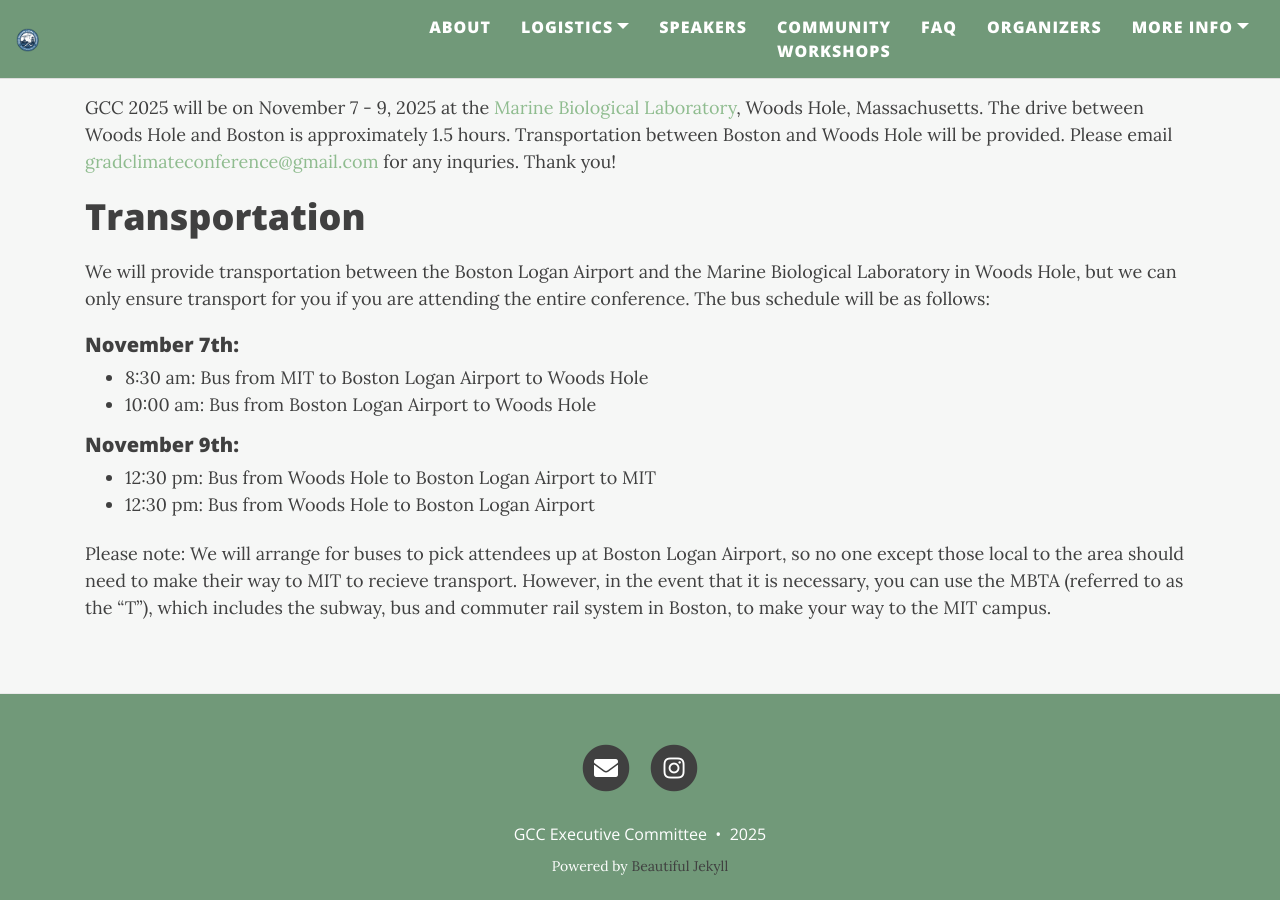
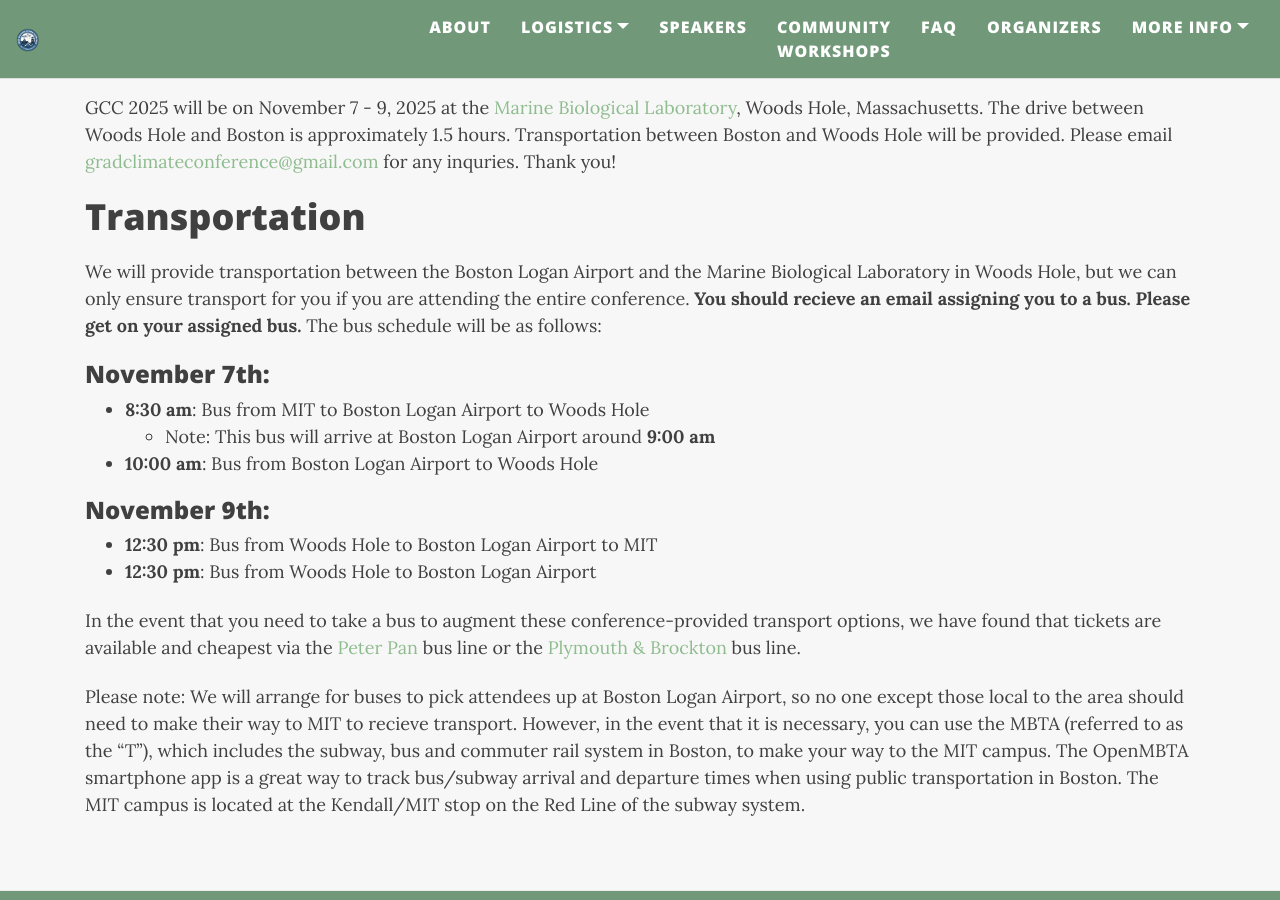
Before and after one commit to graduateclimateconference/graduateclimateconference.github.io, a Jekyll site: the page built from logistics.md, in a window 1280 px wide and 900 px high, scrolled down 614 px. Built offline with Jekyll 4.4.1, drawn with Linux system fonts in a browser that asks for light colours; nearby versions of some CDN libraries.

Commit message:
Update logistics.md

```diff
--- a/logistics.md
+++ b/logistics.md
@@ -9,28 +9,31 @@ cover-img: "/assets/img/WoodsHole3.jpeg"
 
 # Location
 
-GCC 2025 will be on November 7 - 9, 2025 at the [Marine Biological Laboratory](https://www.mbl.edu/){:target="_blank"}, Woods Hole, Massachusetts. The drive between Woods Hole and Boston is approximately 1.5 hours. Transportation between Boston and Woods Hole will be provided. Please email [gradclimateconference@gmail.com](mailto:gradclimateconference@gmail.com) for any inquries. Thank you!
+GCC 2025 will be on November 7 - 9, 2025 at the [Marine Biological Laboratory](https://www.mbl.edu/), Woods Hole, Massachusetts. The drive between Woods Hole and Boston is approximately 1.5 hours. Transportation between Boston and Woods Hole will be provided. Please email [gradclimateconference@gmail.com](mailto:gradclimateconference@gmail.com) for any inquries. Thank you!
 
 # Transportation
 
-We will provide transportation between the Boston Logan Airport and the Marine Biological Laboratory in Woods Hole, but we can only ensure transport for you if you are attending the entire conference. The bus schedule will be as follows:
+We will provide transportation between the Boston Logan Airport and the Marine Biological Laboratory in Woods Hole, but we can only ensure transport for you if you are attending the entire conference. __You should recieve an email assigning you to a bus. Please get on your assigned bus.__ The bus schedule will be as follows:
 
-##### November 7th:
-- 8:30 am: Bus from MIT to Boston Logan Airport to Woods Hole
-- 10:00 am: Bus from Boston Logan Airport to Woods Hole
+### November 7th:
+- __8:30 am__: Bus from MIT to Boston Logan Airport to Woods Hole
+   - Note: This bus will arrive at Boston Logan Airport around __9:00 am__
+- __10:00 am__: Bus from Boston Logan Airport to Woods Hole
 
-##### November 9th:
-- 12:30 pm: Bus from Woods Hole to Boston Logan Airport to MIT
-- 12:30 pm: Bus from Woods Hole to Boston Logan Airport
+### November 9th:
+- __12:30 pm__: Bus from Woods Hole to Boston Logan Airport to MIT
+- __12:30 pm__: Bus from Woods Hole to Boston Logan Airport
 
-Please note: We will arrange for buses to pick attendees up at Boston Logan Airport, so no one except those local to the area should need to make their way to MIT to recieve transport. However, in the event that it is necessary, you can use the MBTA (referred to as the “T”), which includes the subway, bus and commuter rail system in Boston, to make your way to the MIT campus.
+In the event that you need to take a bus to augment these conference-provided transport options, we have found that tickets are available and cheapest via the [Peter Pan](https://peterpanbus.com/) bus line or the [Plymouth & Brockton](https://www.p-b.com/schedules/) bus line.
+
+Please note: We will arrange for buses to pick attendees up at Boston Logan Airport, so no one except those local to the area should need to make their way to MIT to recieve transport. However, in the event that it is necessary, you can use the MBTA (referred to as the “T”), which includes the subway, bus and commuter rail system in Boston, to make your way to the MIT campus. The OpenMBTA smartphone app is a great way to track bus/subway arrival and departure times when using public transportation in Boston. The MIT campus is located at the Kendall/MIT stop on the Red Line of the subway system.
+
 
 
 <!--# How to get to MIT’s campus for the bus
 You can take a cab from Boston Logan Airport or the South Station train/bus terminal, which will cost about $40 and take 20-30 minutes in all cases. Uber and Lyft can be slightly cheaper, depending on demand. If you are planning to take a cab or Uber/Lyft from Boston Logan Airport to MIT and would like to coordinate shared rides with other attendees, please enter your information on the spreadsheet link provided in the final logistics email and use the sheet to contact other attendees.
 
-Alternatively, you can take the MBTA (referred to as the “T”) which includes the subway, bus and commuter rail system in Boston. The OpenMBTA smartphone app is a great way to track bus/subway arrival and departure times when using public transportation in Boston. The MIT campus is located at the Kendall/MIT stop on the Red Line of the subway system.
-
+Alternatively, you can take the MBTA (referred to as the “T”) which includes the subway, bus and commuter rail system in Boston.
 <h4> How to get from Boston Logan Airport to MIT using the T: </h4>
 The best way to get to MIT from the airport is to catch the free Silver Line bus from outside the lower level (baggage claim) of each terminal. This bus provides a free transfer into the subway system at South Station, from which point you can catch the Red Line to Kendall/MIT (look for the Inbound train in the direction of Alewife, exit four stops later). Plan at least an hour to get from Boston Logan Airport to MIT’s campus on the silver and red lines.
 
```
